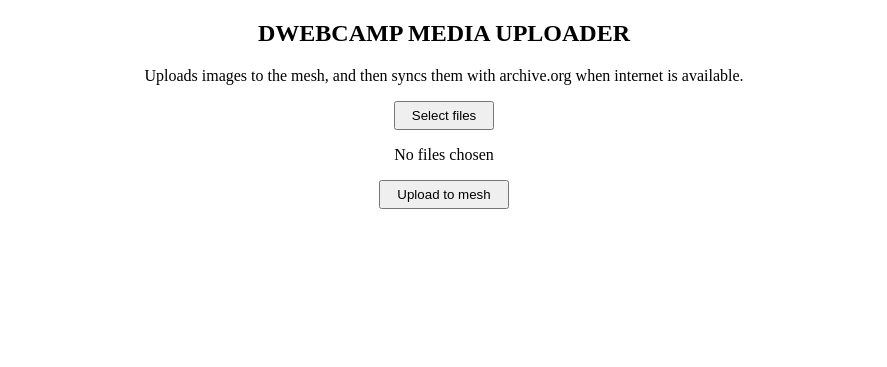
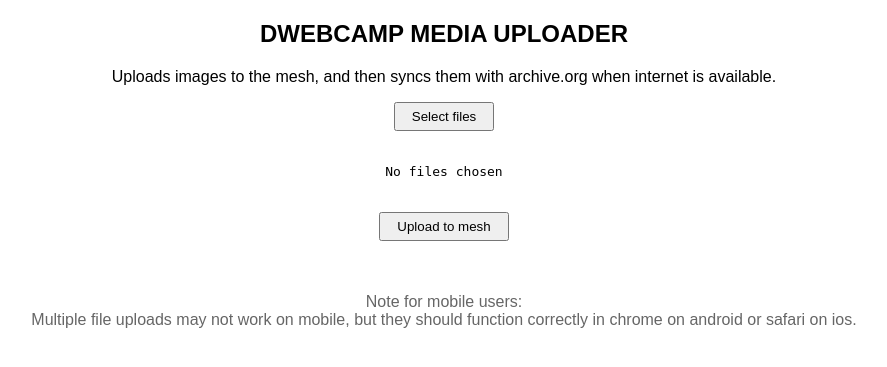
Before and after one commit to glitchybunny/DWebCampScrapbook, a Flask app: template templates/index.html in a window 1280 px wide. Shown: the top 367 px of the page, without its empty margins (196-1083 px from the left). Run offline with Flask 2, Linux system fonts and the light colour scheme; the template is opened without the code that fills it, so the values that code supplies are empty.

Commit message:
Big fun update (ready for deployment!)
- Added style tags
- Upload now shows succesful notice
- Changed a bunch of css to make it nice
- Added actual error codes
- Lots of other cool stuff

```diff
--- a/app.py
+++ b/app.py
@@ -54,7 +54,7 @@ def handle_form():
                     each_file.save(upload_path + filename)
                     files_to_process.append(upload_path + filename)
                 except PermissionError:
-                    return redirect('/upload_error.html')
+                    return error("PermissionError - can't get write access?<br/>Maybe speak to one of the Network Stewards about this (preferrably Riley)")
 
         # now do the processing
         num_files = len(files_to_process)
@@ -72,15 +72,15 @@ def handle_form():
                     return error("KeyError when uploading {} files<br/>Filename: {}".format(num_files, current_file))
 
         # redirect to upload successful page
-        return redirect("/")
+        return index(True)
 
-@app.route("/error")
+@app.route("/media/error")
 def error(error_code):
     return render_template("error.html", ERROR_CODE = error_code)
 
-@app.route("/")
-def index():
-    return render_template("index.html");
+@app.route("/media")
+def index(success=False):
+    return render_template("index.html", SUCCESS = success);
 
 
 if __name__ == "__main__":
--- a/templates/index.html
+++ b/templates/index.html
@@ -5,14 +5,83 @@
     <meta charset="UTF-8">
     <meta name="viewport" content="width=device-width, initial-scale=1" />
     <link rel="author" href="https://plus.google.com/{{googlePlusId}}" />
-    <link rel="canonical" href="10.8.8.8/media" />
+    <link rel="canonical" href="10.8.8.8/media"/>
+
+    <style>
+        * {
+            font-family: sans-serif;
+        }
+        html, body {
+            padding: 0;
+            margin: 0;
+            border-collapse: collapse;
+        }
+        section {
+            border-collapse: collapse;
+        }
+        p {
+            text-align: center;
+        }
+        h2 {
+            text-align: center;
+        }
+        table {
+            font-family: monospace;
+        }
+        td {
+            padding: 0 10px;
+            font-family: monospace;
+        }
+        #success {
+            background-color: #FFCD05;
+            padding: 10px;
+            width: auto;
+            margin-top: 0;
+        }
+        #upload-section {
+            width: auto;
+            margin: 0 auto;
+            display: flex;
+            flex-flow: column nowrap;
+            align-items: center;
+        }
+        #import-btn {
+            padding: 5px 16px;
+            width: auto;
+        }
+        #submit-btn {
+            padding: 5px 16px;
+            width: auto;
+        }
+        #no-files-chosen {
+            font-family: monospace;
+        }
+        #file-table {
+            font-family: monospace;
+            padding: 16px;
+            display: none;
+        }
+        #mobile-alert {
+            color: #666;
+        }
+    </style>
 
     <script type="text/javascript">
-        // This code was modified from my own https://github.com/darkrilin/rat-graphing/
+        // Script to format bytes to kb/mb/whatever for uploads, source: https://stackoverflow.com/questions/15900485/correct-way-to-convert-size-in-bytes-to-kb-mb-gb-in-javascript
+        function formatBytes(bytes, decimals = 2) {
+            if (bytes === 0) return '0 Bytes';
 
+            const k = 1024;
+            const dm = decimals < 0 ? 0 : decimals;
+            const sizes = ['Bytes', 'KB', 'MB', 'GB', 'TB', 'PB', 'EB', 'ZB', 'YB'];
+            const i = Math.floor(Math.log(bytes) / Math.log(k));
+
+            return parseFloat((bytes / Math.pow(k, i)).toFixed(dm)) + ' ' + sizes[i];
+        }
+
+        // The file upload code was modified from my own https://github.com/darkrilin/rat-graphing/
         // Run all this once the page is ready
         window.addEventListener('load', function(){
-            document.getElementById('uploadbox').style.display = "none";
 
             // Check when file changes
             var ALLOWED_EXTENSIONS = ['.jpe','.jpg','.jpeg','.gif','.png','.bmp','.ico','.svg','.svgz','.tif','.tiff','.ai','.drw','.pct','.psp','.xcf','.psd','.raw'];
@@ -23,27 +92,44 @@
 
             document.getElementById('theFile').addEventListener('change', function(){
                 if (this.value){
-                    let filenames = "";
+                    var table, row, cell_name, cell_size, info;
+                    table = document.getElementById('file-table');
+                    info = ""
+
+                    // flush all elements from table
+                    while (table.firstChild) {
+                        table.removeChild(table.firstChild);
+                    }
+
+                    // add new elements to table
                     console.log(document.getElementById("theFile").files);
                     for (var i=0, f; f = document.getElementById("theFile").files[i]; i++) {
-                        filenames += f.name + "\n";
+                        row = document.createElement('tr');
+                        cell_name = document.createElement('td');
+                        cell_size = document.createElement('td');
+                        cell_name.append(document.createTextNode(f.name));
+                        cell_size.append(document.createTextNode(formatBytes(f.size)));
+
+                        row.append(cell_name, cell_size);
+                        table.append(row);
                     }
-                    document.getElementById("filename").innerText = filenames;
+                    document.getElementById("file-table").style.display = "table";
+                    document.getElementById("no-files-chosen").style.display = "none";
                 } else {
-                    document.getElementById("filename").innerText = "No file chosen";
+                    document.getElementById("file-table").style.display = "none";
+                    document.getElementById("no-files-chosen").style.display = "block";
                 }
             });
 
             // Open file dialog when import is pressed
-            document.getElementById("importbtn").addEventListener('click', function(){
+            document.getElementById("import-btn").addEventListener('click', function(){
                 document.getElementById('theFile').click();
             });
 
             // Submit - read file and generate the chart from that data.
-            document.getElementById('submitbtn').addEventListener("click", function(){
+            document.getElementById('submit-btn').addEventListener("click", function(){
                 if (document.getElementById('theFile').files.length != 0) {
                     if (allowed_file(document.getElementById('theFile').files[0].name)) {
-                        document.getElementById("uploadbox").style.display = 'display'
                         document.getElementById("target").submit();
                     }
                     else{
@@ -55,27 +141,37 @@
                 }
             });
         });
-
     </script>
 </head>
 
 <body>
     <section class="box">
-        <h2 style="text-align:center;">
+        {% if SUCCESS %}
+        <p id="success">
+            Files successfully uploaded!
+        </p>
+        {% endif %}
+        <h2>
             DWEBCAMP MEDIA UPLOADER
         </h2>
-        <p style="text-align:center;">
+        <p>
             Uploads images to the mesh, and then syncs them with archive.org when internet is available.
         </p>
-        <div style="width:auto; margin:0 auto; display:flex; flex-flow:column nowrap; align-items:center;">
-            <button id="importbtn" style="padding:5px 16px; width:auto;">Select files</button>
-            <p id="filename">No files chosen</p>
-            <button id="submitbtn" style="padding:5px 16px; width:auto;">Upload to mesh</button>
+        <div id="upload-section">
+            <button id="import-btn">Select files</button>
+            <div style="margin:20px auto;">
+                <p id="no-files-chosen">No files chosen</p>
+                <table id="file-table"></table>
+            </div>
+            <button id="submit-btn">Upload to mesh</button>
         </div>
+        <br/>
+        <br/>
+        <p id="mobile-alert">
+            Note for mobile users:<br/>
+            Multiple file uploads may not work on mobile, but they should function correctly in <span>chrome on android</span> or <span>safari on ios</span>.
+        </p>
     </section>
-    <div id="uploadbox">
-        <p>Uploading File...</p>
-    </div>
 
     <form id="target" action="/upload" enctype="multipart/form-data" method="post">
         <input id="theFile" name="file" type="file" accept="image/*" style="position: fixed; top: -100em" multiple>
```
